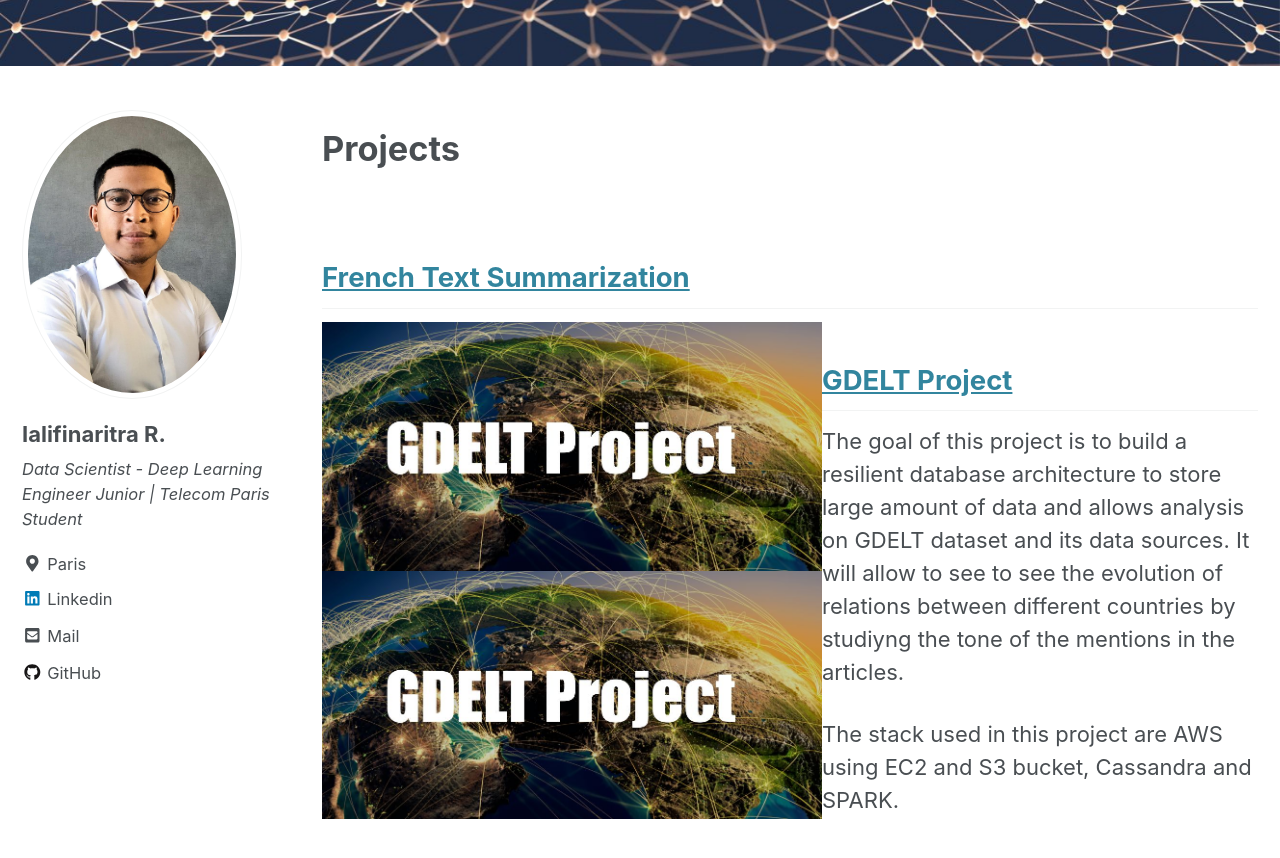
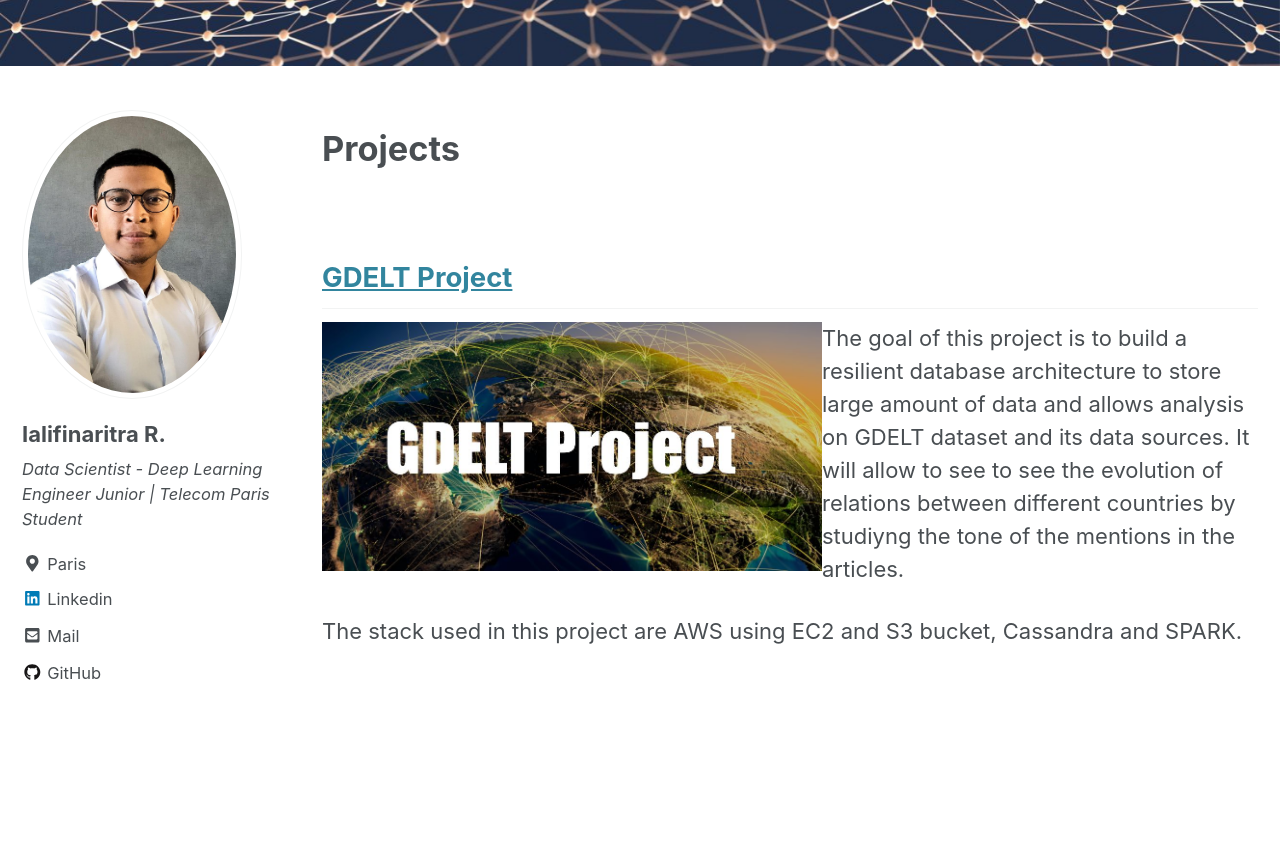
Before and after one commit to ialifinaritra/ialifinaritra.github.io, a Jekyll site: the page built from _pages/projects.md, in a window 1280 px wide and 900 px high, scrolled down 376 px. Shown: the top 858 px of the window. Built offline with Jekyll 4.4.1, drawn with Linux system fonts in a browser that asks for light colours; cached includes are drawn as plain includes.

Commit message:
gdelt projec

```diff
--- a/_pages/projects.md
+++ b/_pages/projects.md
@@ -9,13 +9,11 @@ header :
 ---
 
 
-## [French Text Summarization](https://github.com/ialifinaritra/Text_Summarization)
 
-<img align="left" width="500" height="500" src="/assets/images/GDELT.jpg">
 
 ## [GDELT Project](https://github.com/ialifinaritra/Gdelt-Project)
 
-<img align="left" width="500" height="500" padding=50px src="/assets/images/GDELT.jpg">
+<img align="left" width="500" height="500" style="margin:5; padding:5" src="/assets/images/GDELT.jpg">
 The goal of this project is to build a resilient database architecture to store large amount of data and allows analysis on GDELT dataset and its data sources. It will allow to see to see the evolution of relations between different countries by studiyng the tone of the mentions in the articles.
 
 The stack used in this project are AWS using EC2 and S3 bucket, Cassandra and SPARK.
```
